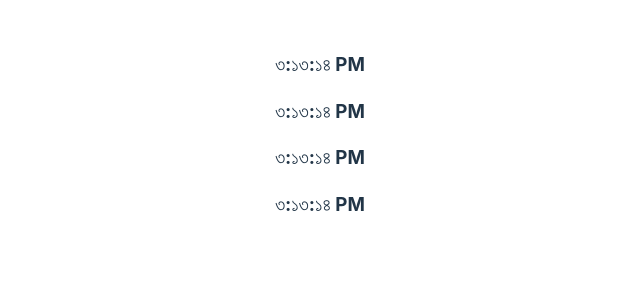
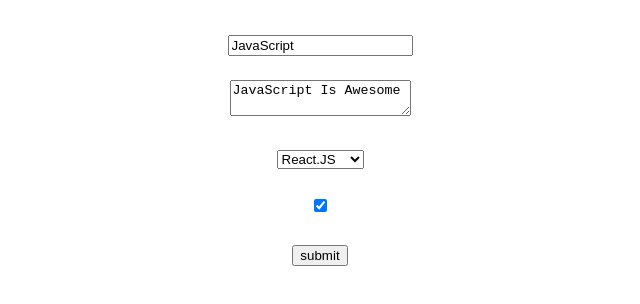
Before and after one commit to Muhammed-Nayeem/Thinking-In-React, a React (Vite) app: page / in a window 1280 px wide. Shown: the top 304 px of the page, without its empty margins (320-960 px from the left). Built offline with nearby package versions, Linux system fonts and the light colour scheme.

Commit message:
react form handler explore

```diff
--- a/src/App.jsx
+++ b/src/App.jsx
@@ -1,13 +1,11 @@
 import "./App.css";
-import ClockList from "./ReactLessons/LessonFive/ClockList";
-
-const quantities = [1, 2, 3, 4];
+import Form from "./ReactLessons/LessonSix/Form";
 
 function App() {
 
   return (
     <div className="app">
-      <ClockList quantities={quantities}></ClockList>
+      <Form></Form>
     </div>
   );
 }
--- /dev/null
+++ b/src/ReactLessons/LessonSix/Form.jsx
@@ -0,0 +1,88 @@
+import React from "react";
+
+class Form extends React.Component {
+  constructor(props) {
+    super(props);
+    this.state = {
+      title: "JavaScript",
+      text: "JavaScript Is Awesome",
+      library: "React.JS",
+      isAwesome: true,
+    };
+  }
+
+  changeHandler = (e) => {
+    if (e.target.type === "text") {
+      this.setState({
+        title: e.target.value,
+      });
+    } else if (e.target.type === "textarea") {
+      this.setState({
+        text: e.target.value,
+      });
+    } else if (e.target.type === "select-one") {
+      this.setState({
+        library: e.target.value,
+      });
+    } else if (e.target.type === "checkbox") {
+      this.setState({
+        isAwesome: e.target.checked,
+      });
+    } else {
+      console.log("Nothing Here...!");
+    }
+  };
+
+  submitHandler = (e) => {
+    e.preventDefault();
+    const { title, text, library, isAwesome } = this.state;
+    console.log(title);
+    console.log(text);
+    console.log(library);
+    console.log(isAwesome);
+  };
+
+  render() {
+    const { title, text, library, isAwesome } = this.state;
+
+    return (
+      <div className="form-app">
+        <form onSubmit={this.submitHandler}>
+          <input
+            type="text"
+            placeholder="Enter Something"
+            value={title}
+            onChange={this.changeHandler}
+          />
+          <br />
+          <br />
+          <textarea
+            name="textarea"
+            placeholder="Enter Something"
+            value={text}
+            onChange={this.changeHandler}
+          ></textarea>
+          <br />
+          <br />
+          <select value={library} onChange={this.changeHandler}>
+            <option>Angular.JS</option>
+            <option>React.JS</option>
+            <option>Vue.JS</option>
+          </select>
+          <br />
+          <br />
+          <input
+            type="checkbox"
+            checked={isAwesome}
+            onChange={this.changeHandler}
+          />
+          <br />
+          <br />
+          <input type="submit" value="submit" />
+        </form>
+      </div>
+    );
+  }
+}
+
+export default Form;
```
